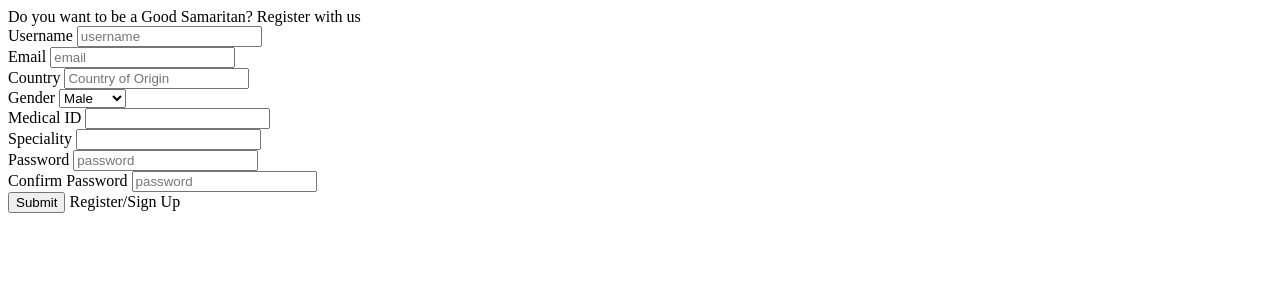
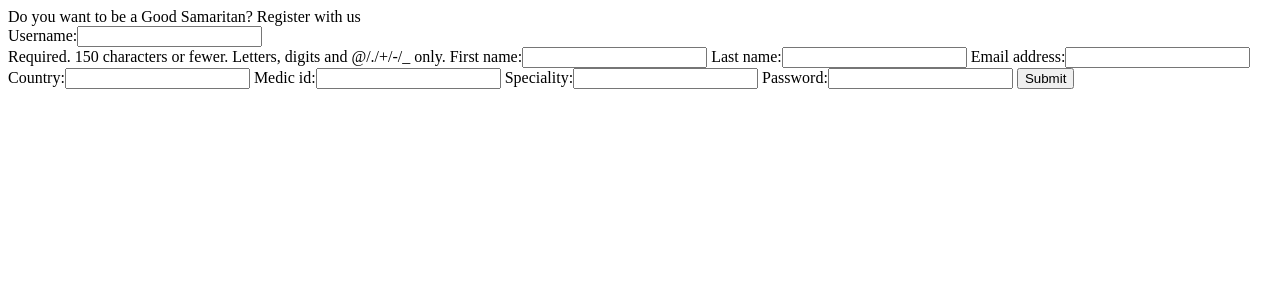
Before and after one commit to Emmastro/medmer, a Django app: template medic/templates/medic_registration.html in a window 1280 px wide. Shown: the top 300 px of the page. Run offline with Django 3.2, Linux system fonts and the light colour scheme; the template is opened without the code that fills it: values that come from a table or form of the project are taken from there, others are empty.

Commit message:
corrected form validation

```diff
--- a/medic/models.py
+++ b/medic/models.py
@@ -12,8 +12,8 @@ class Medic(User):
     speciality = models.CharField(max_length=120)
 
 
-@receiver(post_save, sender=User)
-def update_user_profile(sender, instance, created, **kwargs):
-    if created:
-        Medic.objects.create(user=instance)
-    instance.profile.save()
+#@receiver(post_save, sender=User)
+#def update_user_medic(sender, instance, created, **kwargs):
+ #   if created:
+  #      Medic.objects.create(user=instance)
+  #  instance.Medic.save()
--- a/medic/templates/medic_registration.html
+++ b/medic/templates/medic_registration.html
@@ -6,50 +6,9 @@
 
             <form method="post">
                 {% csrf_token %}
+                {{ form }}
+                <input type="submit" value="Submit">
 
-                <div className="form-group">
-                    <label htmlFor="username">Username</label>
-                    <input type="text" name="username" placeholder ="username" />
-                </div>
-                <div className="form-group">
-                    <label htmlFor="email">Email</label>
-                    <input type="email" name="email" placeholder ="email" />
-                </div>
-                <div className= "form-group">
-                    <lable htmlFor="Country"> Country </lable>
-                    <input type="text" name="Country" placeholder="Country of Origin"></input>
-                </div>
-                <div className="dropdown">
-                    <label htmlFor="Gender">Gender</label>
-                    <select className = "dropdown-content">
-                        <option value ="Male" > Male</option>
-                        <option value ="Female">Female</option>
-                    </select>
-
-                </div>
-                <div className ="form-group">
-                    <label htmlFor="Medical ID">Medical ID</label>
-                    <input type="text" name="medicalID" placeholde="Medical ID"></input>
-                </div>
-                <div className ="form-group">
-                    <label htmlFor="speciality">Speciality</label>
-                    <input type="text" name="speciality" placeholde="Speciality"></input>
-                </div>
-
-                <div className="form-group">
-                    <label htmlFor="password">Password</label>
-                    <input type="password" name="password" placeholder ="password" />
-                </div>
-                <div className="form-group">
-                    <label htmlFor="password">Confirm Password</label>
-                    <input type="password" name="password" placeholder ="password" />
-                </div>
-
-                <div className= "footer">
-                    <input type="submit" className="btn">
-                       Register/Sign Up
-                </input>
-                </div>
             </form>
          </div>
         </div>
```
Also changed, not shown: medic/forms.py (+6 -5 lines), medic/views.py (+19 -9 lines).
